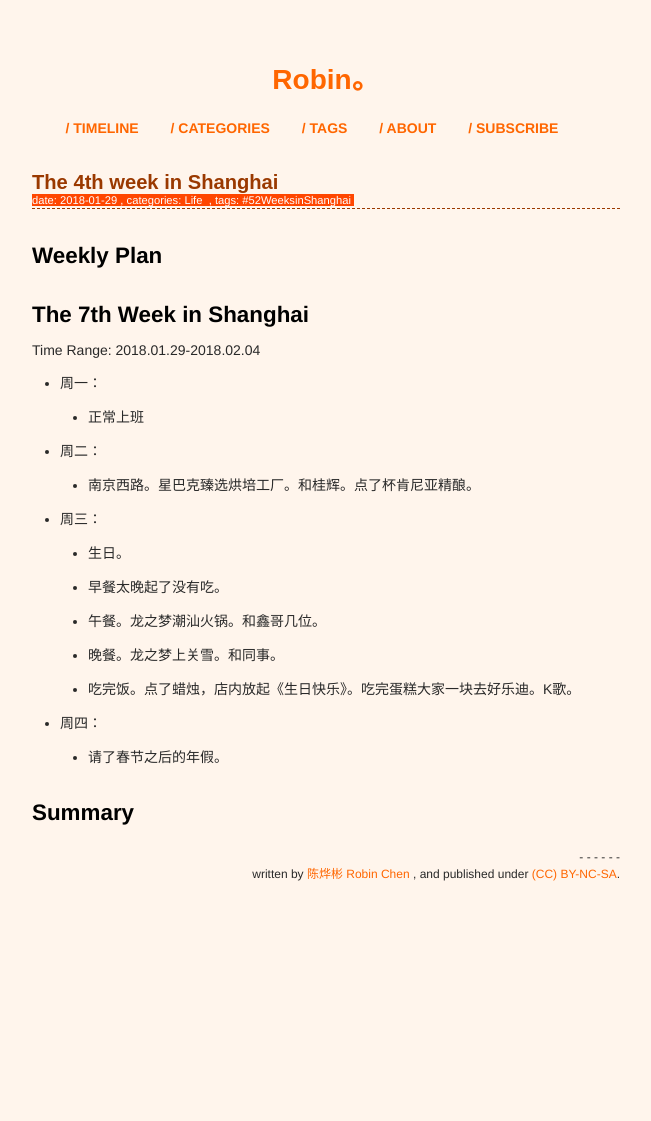
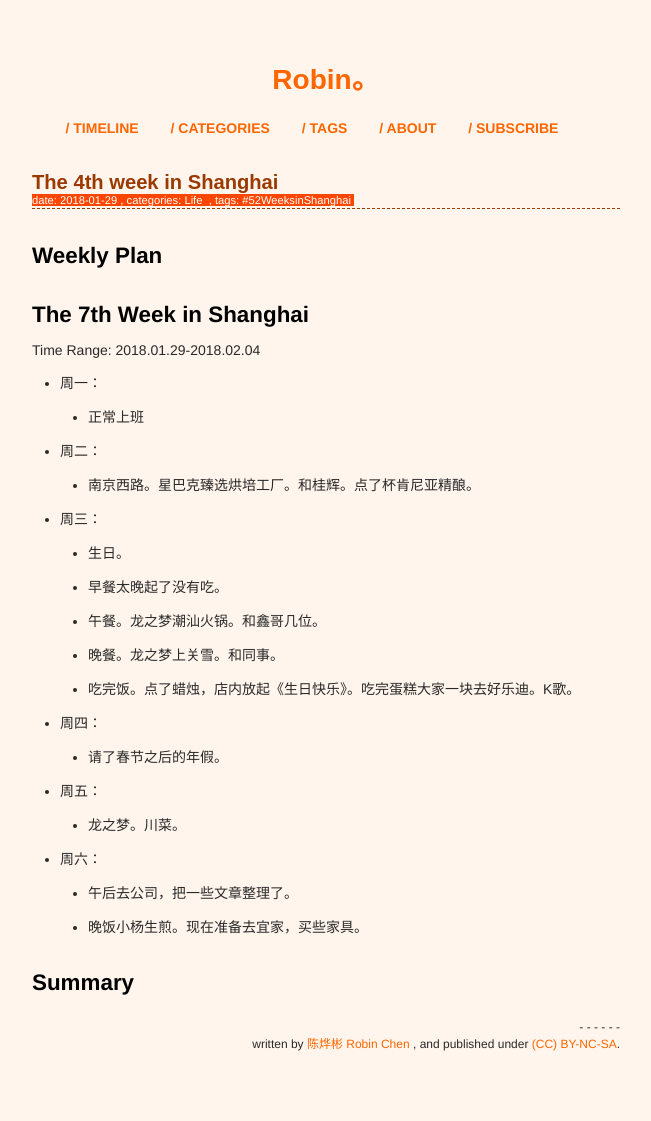
Before and after one commit to xianyuxmu/xianyuxmu.github.io, a Jekyll site: the page built from _posts/2018-01-29-52-weeks-in-shanghai-7.md, in a window 1280 px wide. Shown: the whole page, without its empty margins (314-965 px from the left). Built offline with Jekyll 4.4.1, drawn with Linux system fonts in a browser that asks for light colours; comment, search, counter and statistics services are not loaded; before the commit the page ends 951 px from its top, so only the background shows below that.

Commit message:
today 03 Feb. 2018

```diff
--- a/_posts/2018-01-29-52-weeks-in-shanghai-7.md
+++ b/_posts/2018-01-29-52-weeks-in-shanghai-7.md
@@ -28,5 +28,10 @@ Time Range: 2018.01.29-2018.02.04
 	- 吃完饭。点了蜡烛，店内放起《生日快乐》。吃完蛋糕大家一块去好乐迪。K歌。
 - 周四：
 	- 请了春节之后的年假。
+- 周五：
+	- 龙之梦。川菜。
+- 周六：
+	- 午后去公司，把一些文章整理了。
+	- 晚饭小杨生煎。现在准备去宜家，买些家具。
 
 ## Summary
```
